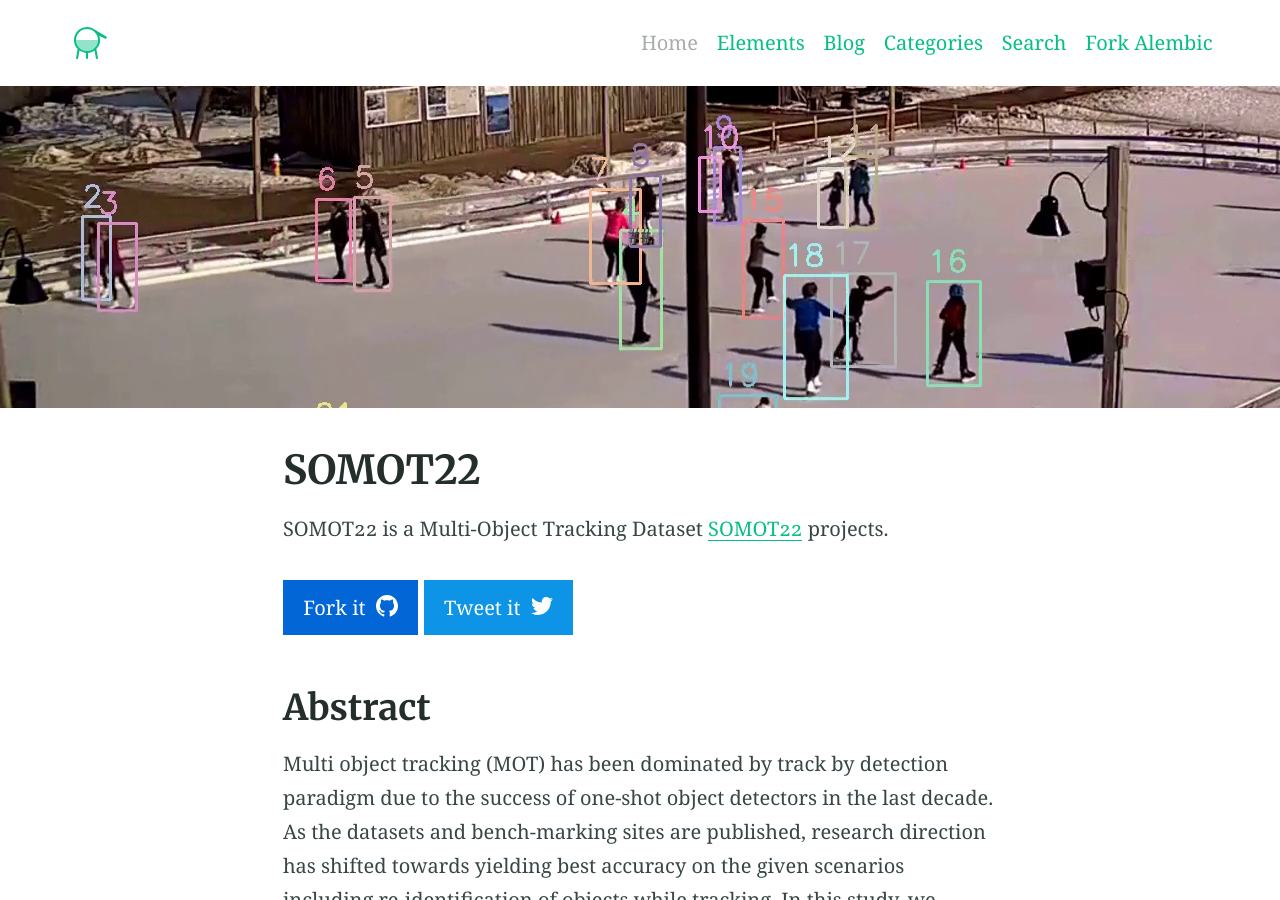
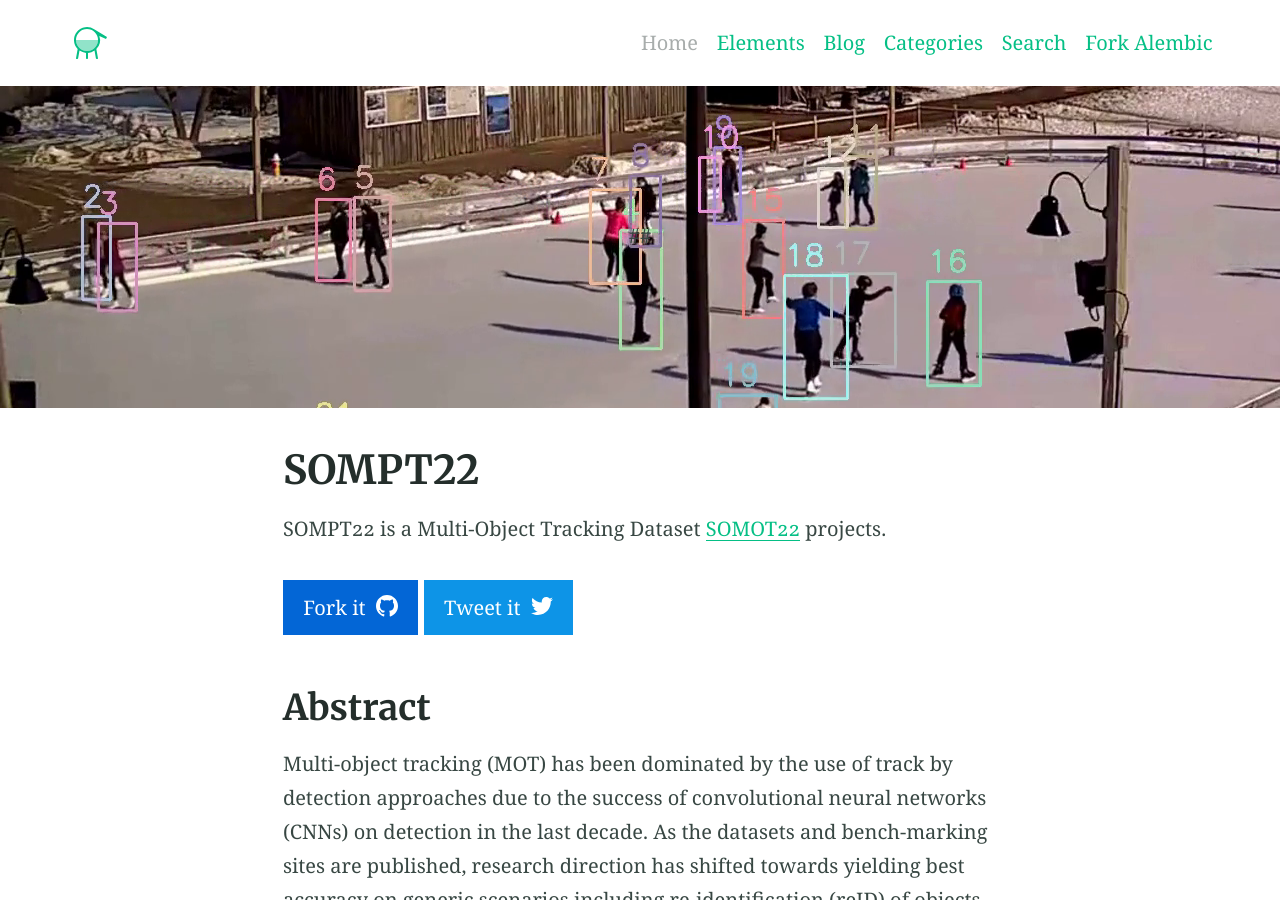
Before and after one commit to sompt22/sompt22.github.io, a Jekyll site: the page built from index.md, in a window 1280 px wide and 900 px high. Built offline with Jekyll 4.4.1, drawn with Linux system fonts in a browser that asks for light colours; some of the changed text lies outside the part shown.

Commit message:
Abstract updated

```diff
--- a/index.md
+++ b/index.md
@@ -1,5 +1,5 @@
 ---
-title: SOMOT22
+title: SOMPT22
 feature_text: |
   ##
 
@@ -7,14 +7,15 @@
 excerpt: "Alembic is a starting point for [Jekyll](https://jekyllrb.com/) projects. Rather than starting from scratch, this boilerplate is designed to get the ball rolling immediately. Install it, configure it, tweak it, push it."
 ---
 
-SOMOT22 is a Multi-Object Tracking Dataset [SOMOT22](https://github.com/somot22) projects.
+SOMPT22 is a Multi-Object Tracking Dataset [SOMOT22](https://github.com/sompt22) projects.
 
 {% include button.html text="Fork it" icon="github" link="https://github.com/youonlytrackonce" color="#0366d6" %} {% include button.html text="Tweet it" icon="twitter" link="https://twitter.com/" color="#0d94e7" %}
 
 
 ## Abstract
 
-Multi object tracking (MOT) has been dominated by track by detection paradigm due to the success of one-shot object detectors in the last decade. As the datasets and bench-marking sites are published, research direction has shifted towards yielding best accuracy on the given scenarios including re-identification of objects while tracking. In this study, we narrow the use of MOT for surveillance by providing a dedicated dataset and focus on in-depth analyses of well performing four multi-object trackers to observe the weak and strong sides of state-of-the-art (SOTA) techniques for real-world applications. For this purpose, we introduce \textit{SOMOT22}, a new set of multi person tracking data with annotated short video shots captured from static cameras located on poles with 6-8 meter height positioned for city surveillance. This provides a more focused and specified bench-marking of MOT for outdoor surveillance compared to public MOT datasets. We analyze MOT trackers as single shot and multi-shot with respect to use of detection and re-identification networks. The experimental results on our new dataset indicates that SOTA is still far from high efficiency and single shot trackers are good candidates for unifying fast execution and accuracy with competitive performance.
+Multi-object tracking (MOT) has been dominated by the use of track by detection approaches due to the success of convolutional neural networks (CNNs) on detection in the last decade. As the datasets and bench-marking sites are published, research direction has shifted towards yielding best accuracy on generic scenarios including re-identification (reID) of objects while tracking. In this study, we narrow the scope of
+MOT for surveillance by providing a dedicated dataset of pedestrians and focus on in-depth analyses of well performing multi-object trackers to observe the weak and strong sides of state-of-the-art (SOTA) techniques for real-world applications. For this purpose, we introduce SOMPT22 dataset; a new set for multi person tracking with annotated short videos captured from static cameras located on poles with 6-8 meters in height positioned for city surveillance. This provides a more focused and specific benchmarking of MOT for outdoor surveillance compared to public MOT datasets. We analyze MOT trackers classified as one-shot and two-stage with respect to the way of use of detection and reID networks on this new dataset. The experimental results of our new dataset indicate that SOTA is still far from high efficiency, and single-shot trackers are good candidates to unify fast execution and accuracy with competitive performance.
 
 
 
```
